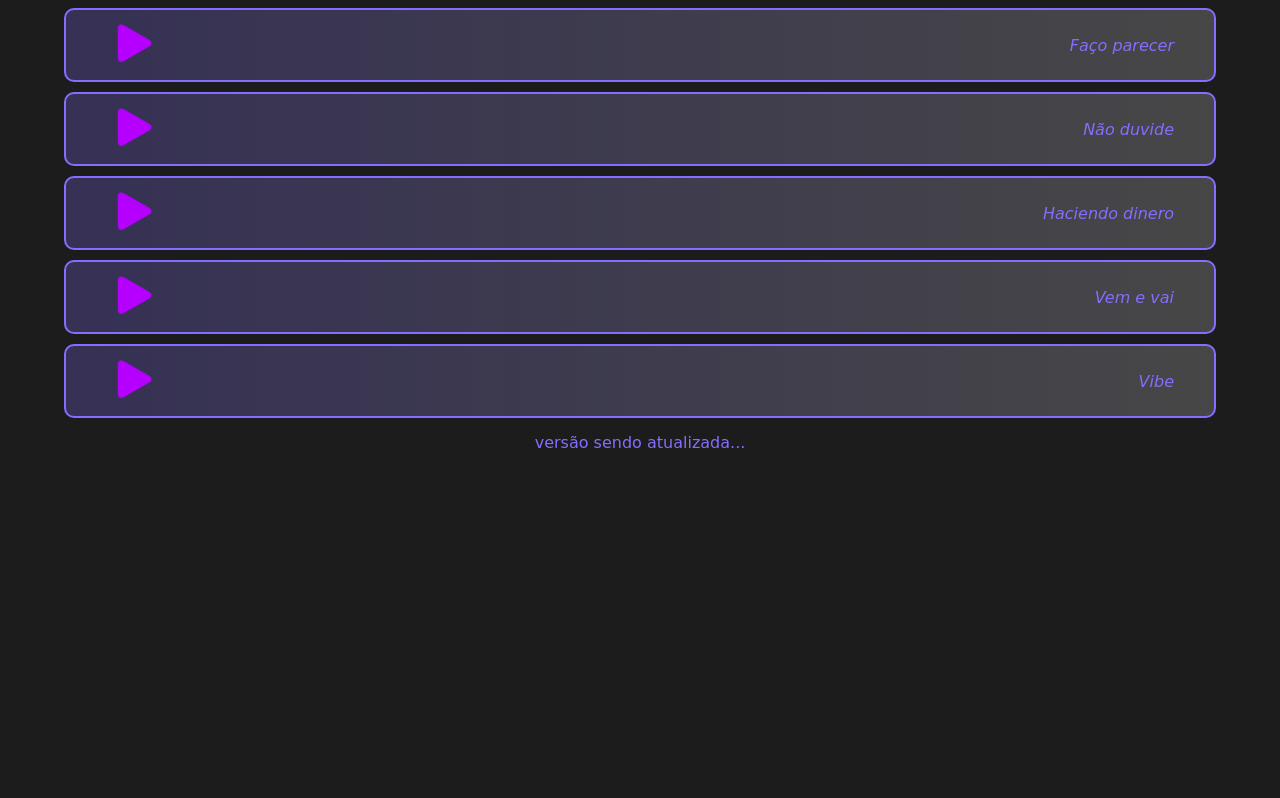
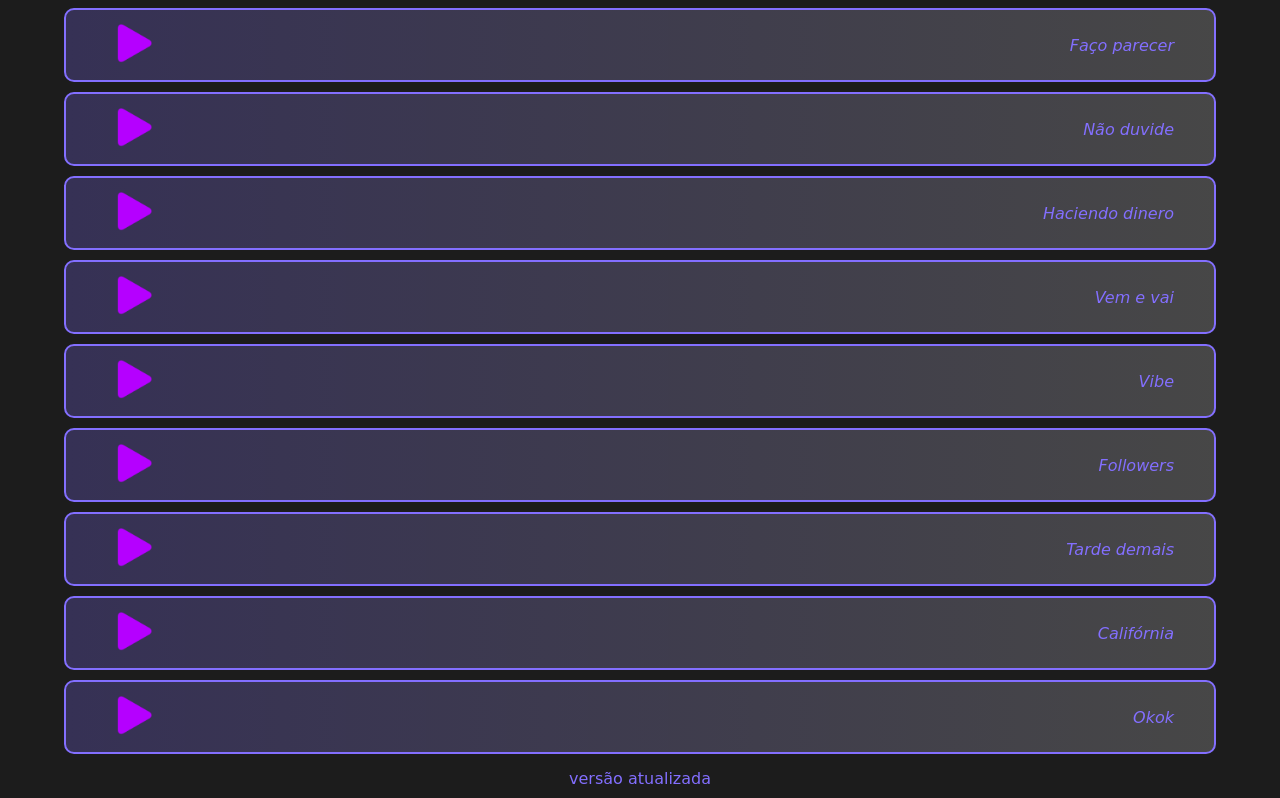
Before and after one commit to brunodasilveira27/dryz2.0, a plain HTML site: page index.html in a window 1280 px wide. Shown: the part 324-1122 px from the top of the page. Before the commit the page ends 800 px from the top, so only its background shows below. Drawn offline with nearby package versions, Linux system fonts and the light colour scheme; a web font is replaced by a local one.

Commit message:
Update index.html

```diff
--- a/index.html
+++ b/index.html
@@ -10,7 +10,7 @@
 
                     <header class="header">
                                      <div class="borda-hinata">
-                                                 <img src="arquivos/imagens/hinata.jpeg" class="hinata">
+                                                 <img src="arquivos/imagens/hinata.jpeg" alt="avatar/Hinata" class="hinata">
                                                            </div>
                                             <b><i class="i"> Dryz </i></b>
                             </header>
@@ -51,8 +51,28 @@
                                                               <img src="arquivos/imagens/pausar.png" alt="pausar" class="iplayer display-none" id="pausar6" onClick="pausar(6)">
                                                                   <i> Vibe </i>
                                                           </div>
+                                                      <div class="player">
+                                                              <img src="arquivos/imagens/tocar.png" alt="tocar" class="iplayer" id="tocar7" onClick="tocar(7)">
+                                                              <img src="arquivos/imagens/pausar.png" alt="pausar" class="iplayer display-none" id="pausar7" onClick="pausar(7)">
+                                                                   <i> Followers </i>
+                                                          </div>
+                                                      <div class="player">
+                                                               <img src="arquivos/imagens/tocar.png" alt="tocar" class="iplayer" id="tocar8" onClick="tocar(8)">
+                                                               <img src="arquivos/imagens/pausar.png" alt="pausar" class="iplayer display-none" id="pausar8" onClick="pausar(8)">
+                                                                   <i> Tarde demais </i>
+                                                          </div>
+                                                      <div class="player">
+                                                                <img src="arquivos/imagens/tocar.png" alt="tocar" class="iplayer" id="tocar9" onClick="tocar(9)">
+                                                                <img src="arquivos/imagens/pausar.png" alt="pausar" class="iplayer display-none" id="pausar9" onClick="pausar(9)">
+                                                                   <i> Califórnia </i>
+                                                          </div>
+                                                      <div class="player">
+                                                                <img src="arquivos/imagens/tocar.png" alt="tocar" class="iplayer" id="tocar10" onClick="tocar(10)">
+                                                                <img src="arquivos/imagens/pausar.png" alt="pausar" class="iplayer display-none" id="pausar10" onClick="pausar(10)">
+                                                                   <i> Okok </i>
+                                                          </div>
 
-                                                             <div style="margin: 10px;"><span> versão sendo atualizada... </span></div>
+                                                             <div style="margin: 10px;"><span> versão atualizada </span></div>
                                              </main>
 
         <script src="https://ajax.googleapis.com/ajax/libs/jquery/1.5.0/jquery.min.js"></script>
```
